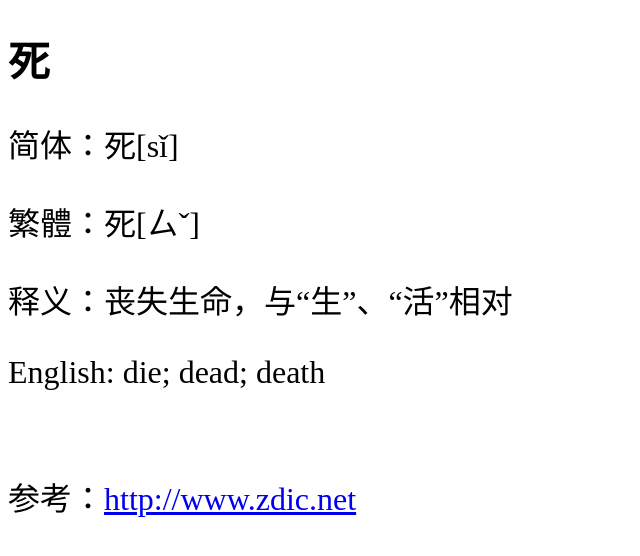
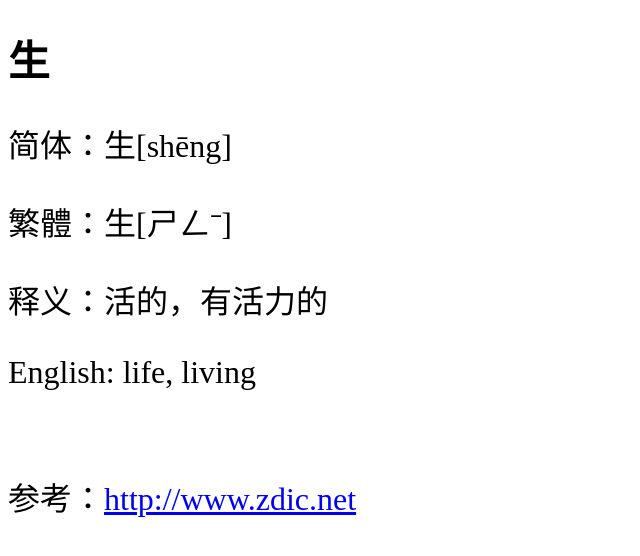
Before and after one commit to shengzhe/livecalligraphy, a Jekyll site: the page built from _posts/2012-08-31-LanTing-261.html, in a window 1280 px wide. Shown: the top 556 px of the page, without its empty margins (0-640 px from the left). Built offline with Jekyll 4.4.1, drawn with Linux system fonts in a browser that asks for light colours; Markdown is read by kramdown in place of the engine named in the settings.

Commit message:
Update 2012-08-31-LanTing-261.html

```diff
--- a/_posts/2012-08-31-LanTing-261.html
+++ b/_posts/2012-08-31-LanTing-261.html
@@ -2,10 +2,10 @@
 layout: default
 title: 兰亭集序第261个字 (261st character of Lan Ting)
 ---
-<h1>死</h1>
-<p>简体：死[sǐ]</p>
-<p>繁體：死[ㄙˇ]</p>
-<p>释义：丧失生命，与“生”、“活”相对</p>
-<p>English: die; dead; death</p>
+<h1>生</h1>
+<p>简体：生[shēng]</p>
+<p>繁體：生[ㄕㄥˉ]</p>
+<p>释义：活的，有活力的</p>
+<p>English: life, living</p>
 <br/>
-<p>参考：<a href="http://www.zdic.net/z/1c/js/6B7B.htm">http://www.zdic.net</a></p>
+<p>参考：<a href="http://www.zdic.net/z/1e/js/751F.htm">http://www.zdic.net</a></p>
```
